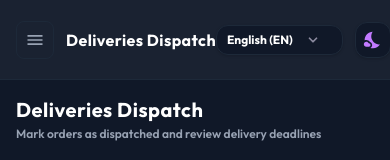
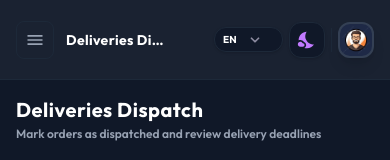
Before and after one commit to manthan2876/stitchcraft-frontend, a React (Vite) app: page /deliveries in a window 390 px wide. Shown: the top 160 px of the page. Built offline with nearby package versions, Linux system fonts and the light colour scheme; no server answers; sample sign-in values are in the browser's storage.

Commit message:
style: fix mobile responsiveness for topbar widgets and assignments list wrapping

```diff
--- a/src/components/layout/AppLayout.jsx
+++ b/src/components/layout/AppLayout.jsx
@@ -32,6 +32,9 @@ export const AppLayout = () => {
     if (location.pathname === '/orders') return t('ordersRegistry') !== 'ordersRegistry' ? t('ordersRegistry') : 'Orders Registry';
     if (location.pathname === '/new-order') return t('newOrder') !== 'newOrder' ? t('newOrder') : 'New Order';
     if (location.pathname.includes('/edit') && location.pathname.includes('/orders/')) return t('editOrder') !== 'editOrder' ? t('editOrder') : 'Edit Order';
+    if (location.pathname.startsWith('/orders/')) return 'Order Details';
+    if (location.pathname === '/invoices') return 'Invoice Registry';
+    if (location.pathname.startsWith('/invoices/')) return 'Invoice Details';
     if (location.pathname === '/payments') return t('paymentsLedger') !== 'paymentsLedger' ? t('paymentsLedger') : 'Payments Ledger';
     if (location.pathname === '/ledger') return t('paymentsLedger') !== 'paymentsLedger' ? t('paymentsLedger') : 'Payments Ledger';
     if (location.pathname === '/deliveries') return t('deliveriesDispatch') !== 'deliveriesDispatch' ? t('deliveriesDispatch') : 'Deliveries Dispatch';
--- a/src/components/layout/Topbar.jsx
+++ b/src/components/layout/Topbar.jsx
@@ -14,6 +14,14 @@ export const Topbar = ({ pageTitle = 'Dashboard', onMenuToggle }) => {
   const { language, changeLanguage, t } = useLanguage();
   const navigate = useNavigate();
   const [avatarUrl, setAvatarUrl] = useState(ProfileImage);
+  const [isMobile, setIsMobile] = useState(false);
+
+  useEffect(() => {
+    const handleResize = () => setIsMobile(window.innerWidth < 640);
+    handleResize();
+    window.addEventListener('resize', handleResize);
+    return () => window.removeEventListener('resize', handleResize);
+  }, []);
 
   useEffect(() => {
     const loadAvatar = async () => {
@@ -26,6 +34,7 @@ export const Topbar = ({ pageTitle = 'Dashboard', onMenuToggle }) => {
     };
     loadAvatar();
   }, [user]);
+
   return (
     <div className="h-[80px] px-4 sm:px-8 border-b border-border-subtle flex items-center justify-between bg-bg-secondary select-none print-hidden-element">
       {/* Title & Mobile Toggle */}
@@ -37,7 +46,7 @@ export const Topbar = ({ pageTitle = 'Dashboard', onMenuToggle }) => {
         >
           <MdMenu className="w-5 h-5" />
         </button>
-        <h2 className="text-base sm:text-xl font-bold text-text-main tracking-wide truncate max-w-[150px] sm:max-w-none">{pageTitle}</h2>
+        <h2 className="text-sm sm:text-xl font-bold text-text-main tracking-wide truncate max-w-[100px] sm:max-w-none">{pageTitle}</h2>
       </div>
 
       {/* Center Search bar */}
@@ -51,17 +60,17 @@ export const Topbar = ({ pageTitle = 'Dashboard', onMenuToggle }) => {
       </div>
 
       {/* Right widgets */}
-      <div className="flex items-center gap-3 sm:gap-6">
+      <div className="flex items-center gap-1.5 sm:gap-6">
         {/* Language Switcher */}
-        <div className="flex items-center gap-1 bg-bg-primary border border-border-subtle rounded-xl px-2.5 py-1.5 shadow-sm">
+        <div className="flex items-center gap-1 bg-bg-primary border border-border-subtle rounded-xl px-2 py-1 sm:px-2.5 sm:py-1.5 shadow-sm">
           <select
             value={language}
             onChange={(e) => changeLanguage(e.target.value)}
-            className="bg-transparent text-xs font-bold text-text-main outline-none cursor-pointer"
+            className="bg-transparent text-[10px] sm:text-xs font-bold text-text-main outline-none cursor-pointer"
           >
-            <option value="en" className="bg-bg-card">English (EN)</option>
-            <option value="gu" className="bg-bg-card">ગુજરાતી (GU)</option>
-            <option value="hi" className="bg-bg-card">हिन्दी (HI)</option>
+            <option value="en" className="bg-bg-card">{isMobile ? 'EN' : 'English (EN)'}</option>
+            <option value="gu" className="bg-bg-card">{isMobile ? 'GU' : 'ગુજરાતી (GU)'}</option>
+            <option value="hi" className="bg-bg-card">{isMobile ? 'HI' : 'हिन्दी (HI)'}</option>
           </select>
         </div>
 
--- a/src/pages/OrderDetails.jsx
+++ b/src/pages/OrderDetails.jsx
@@ -245,7 +245,7 @@ export const OrderDetails = () => {
 
             {/* Lining / Astar Details */}
             <div className="flex flex-col gap-3 p-4 bg-bg-secondary border border-border-subtle rounded-2xl">
-              <div className="flex items-center justify-between gap-4">
+              <div className="flex flex-col sm:flex-row sm:items-center justify-between gap-3">
                 <div className="flex items-center gap-3">
                   <div className="w-10 h-10 rounded-xl bg-color-accent-pink/10 flex items-center justify-center text-color-accent-pink">
                     <MdOutlineInventory className="w-5 h-5" />
@@ -259,19 +259,19 @@ export const OrderDetails = () => {
                     </p>
                   </div>
                 </div>
-                <div>
+                <div className="self-start sm:self-auto">
                   {order.needsAster ? (
                     order.asterDeducted ? (
-                      <span className="px-2.5 py-1 text-[9px] font-black uppercase tracking-wider bg-emerald-500/10 text-emerald-500 border border-emerald-500/20 rounded-md">
+                      <span className="px-2.5 py-1 text-[9px] font-black uppercase tracking-wider bg-emerald-500/10 text-emerald-500 border border-emerald-500/20 rounded-md whitespace-nowrap">
                         ✓ {tf('deducted', 'Stock Deducted')}
                       </span>
                     ) : (
-                      <span className="px-2.5 py-1 text-[9px] font-black uppercase tracking-wider bg-amber-500/10 text-amber-500 border border-amber-500/20 rounded-md">
+                      <span className="px-2.5 py-1 text-[9px] font-black uppercase tracking-wider bg-amber-500/10 text-amber-500 border border-amber-500/20 rounded-md whitespace-nowrap">
                         ⚠ {tf('pendingDeduction', 'Pending Stitching')}
                       </span>
                     )
                   ) : (
-                    <span className="px-2.5 py-1 text-[9px] font-black uppercase tracking-wider bg-bg-hover text-text-muted border border-border-subtle rounded-md">
+                    <span className="px-2.5 py-1 text-[9px] font-black uppercase tracking-wider bg-bg-hover text-text-muted border border-border-subtle rounded-md whitespace-nowrap">
                       {tf('noVal', 'None')}
                     </span>
                   )}
@@ -301,7 +301,7 @@ export const OrderDetails = () => {
             </div>
 
             {/* Assigned Karigar */}
-            <div className="p-4 bg-bg-secondary border border-border-subtle rounded-2xl flex items-center justify-between gap-4">
+            <div className="p-4 bg-bg-secondary border border-border-subtle rounded-2xl flex flex-col sm:flex-row sm:items-center justify-between gap-3">
               <div className="flex items-center gap-3">
                 <div className="w-10 h-10 rounded-xl bg-color-accent-purple/10 flex items-center justify-center text-color-accent-purple">
                   <MdAssignmentInd className="w-5 h-5" />
@@ -313,16 +313,16 @@ export const OrderDetails = () => {
                   </p>
                 </div>
               </div>
-              <div>
+              <div className="self-start sm:self-auto">
                 {order.assignedKarigar ? (
                   <Link
                     to={`/karigars/${order.assignedKarigar._id || order.assignedKarigar}`}
-                    className="px-3 py-1 bg-color-accent-purple/10 text-color-accent-purple border border-color-accent-purple/20 text-xs font-bold rounded-xl hover:bg-color-accent-purple/20 transition-all"
+                    className="px-3 py-1 bg-color-accent-purple/10 text-color-accent-purple border border-color-accent-purple/20 text-xs font-bold rounded-xl hover:bg-color-accent-purple/20 transition-all whitespace-nowrap"
                   >
                     {order.assignedKarigar.name || order.assignedKarigar} →
                   </Link>
                 ) : (
-                  <span className="px-2.5 py-1 text-[9px] font-black uppercase tracking-wider bg-rose-500/10 text-rose-500 border border-rose-500/20 rounded-md">
+                  <span className="px-2.5 py-1 text-[9px] font-black uppercase tracking-wider bg-rose-500/10 text-rose-500 border border-rose-500/20 rounded-md whitespace-nowrap">
                     {tf('unassigned', 'Unassigned')}
                   </span>
                 )}
@@ -330,7 +330,7 @@ export const OrderDetails = () => {
             </div>
 
             {/* Assigned Machine */}
-            <div className="p-4 bg-bg-secondary border border-border-subtle rounded-2xl flex items-center justify-between gap-4">
+            <div className="p-4 bg-bg-secondary border border-border-subtle rounded-2xl flex flex-col sm:flex-row sm:items-center justify-between gap-3">
               <div className="flex items-center gap-3">
                 <div className="w-10 h-10 rounded-xl bg-color-accent-purple/10 flex items-center justify-center text-color-accent-purple">
                   <GiSewingMachine className="w-5.5 h-5.5 text-color-accent-purple" />
@@ -342,13 +342,13 @@ export const OrderDetails = () => {
                   </p>
                 </div>
               </div>
-              <div>
+              <div className="self-start sm:self-auto">
                 {order.assignedMachine ? (
-                  <span className="px-3 py-1 bg-color-accent-purple/15 text-color-accent-purple border border-color-accent-purple/25 text-xs font-black rounded-xl">
+                  <span className="px-3 py-1 bg-color-accent-purple/15 text-color-accent-purple border border-color-accent-purple/25 text-xs font-black rounded-xl whitespace-nowrap">
                     {order.assignedMachine.name || order.assignedMachine}
                   </span>
                 ) : (
-                  <span className="px-2.5 py-1 text-[9px] font-black uppercase tracking-wider bg-rose-500/10 text-rose-500 border border-rose-500/20 rounded-md">
+                  <span className="px-2.5 py-1 text-[9px] font-black uppercase tracking-wider bg-rose-500/10 text-rose-500 border border-rose-500/20 rounded-md whitespace-nowrap">
                     {tf('unassigned', 'Unassigned')}
                   </span>
                 )}
@@ -358,11 +358,11 @@ export const OrderDetails = () => {
 
           {/* Customer Sizing / Maap Details */}
           <Card className="flex flex-col gap-5">
-            <div className="flex items-center justify-between border-b border-border-subtle pb-3">
+            <div className="flex flex-col gap-2 sm:flex-row sm:items-center justify-between border-b border-border-subtle pb-3">
               <h3 className="text-sm font-black text-text-main uppercase tracking-wider">
                 📏 {tf('measurementsOrMaap', 'Measurements / Sizing')}
               </h3>
-              <span className="text-[10px] font-black uppercase tracking-widest px-2.5 py-0.5 rounded bg-bg-secondary border border-border-subtle text-text-muted">
+              <span className="self-start sm:self-auto text-[10px] font-black uppercase tracking-widest px-2.5 py-0.5 rounded bg-bg-secondary border border-border-subtle text-text-muted whitespace-nowrap">
                 {order.measurementType === 'Maap' ? '🧵 Custom Maap' : '📐 Dimensions'}
               </span>
             </div>
```
